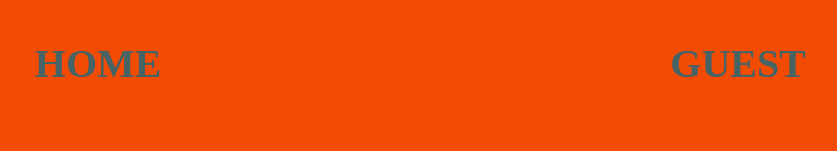
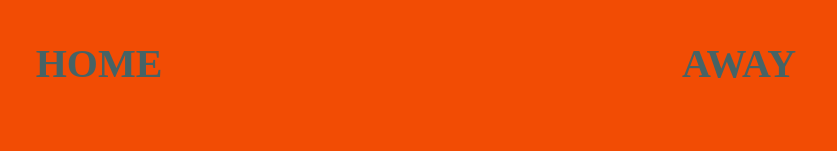
Before and after one commit to ladluc83/scoreboard, a website built with Vite: page index.html in a window 1280 px wide. Shown: the top 151 px of the page, without its empty margins (221-1058 px from the left). Built offline with nearby package versions, Linux system fonts and the light colour scheme.

Commit message:
Update index.html
Changed "Guest" to "Away"

```diff
--- a/index.html
+++ b/index.html
@@ -16,7 +16,7 @@
                 </div>
              </div>
             <div>
-                <h3 id="awayHeader">GUEST</h3>
+                <h3 id="awayHeader">AWAY</h3>
                     <div class="score">
                     <h2 id="awayScore">00</h2>
                     </div>
```
